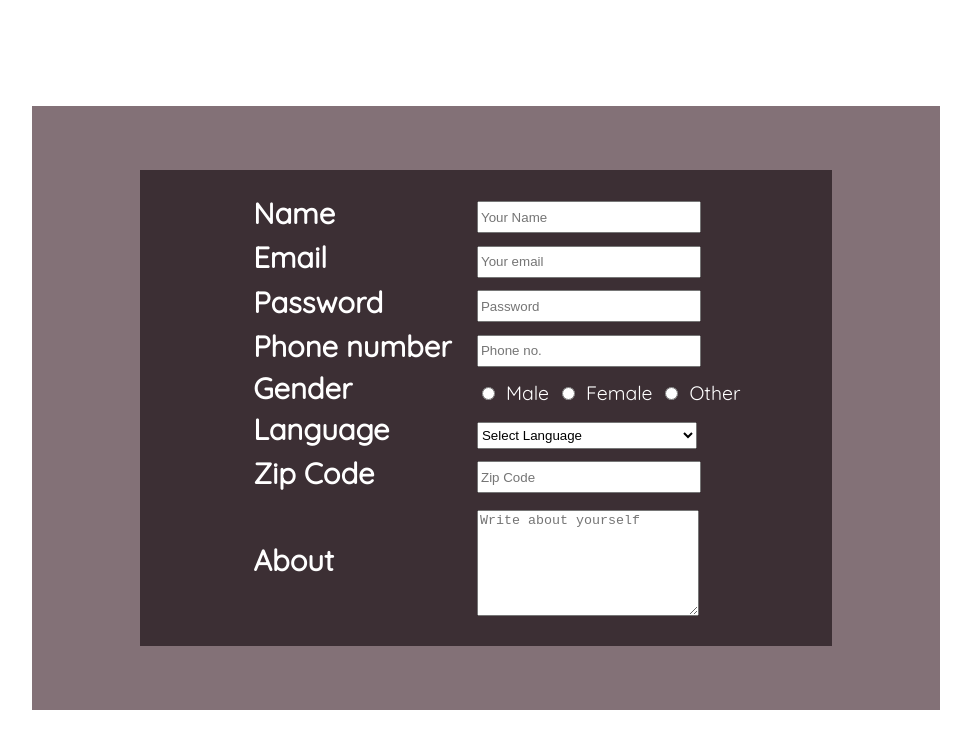
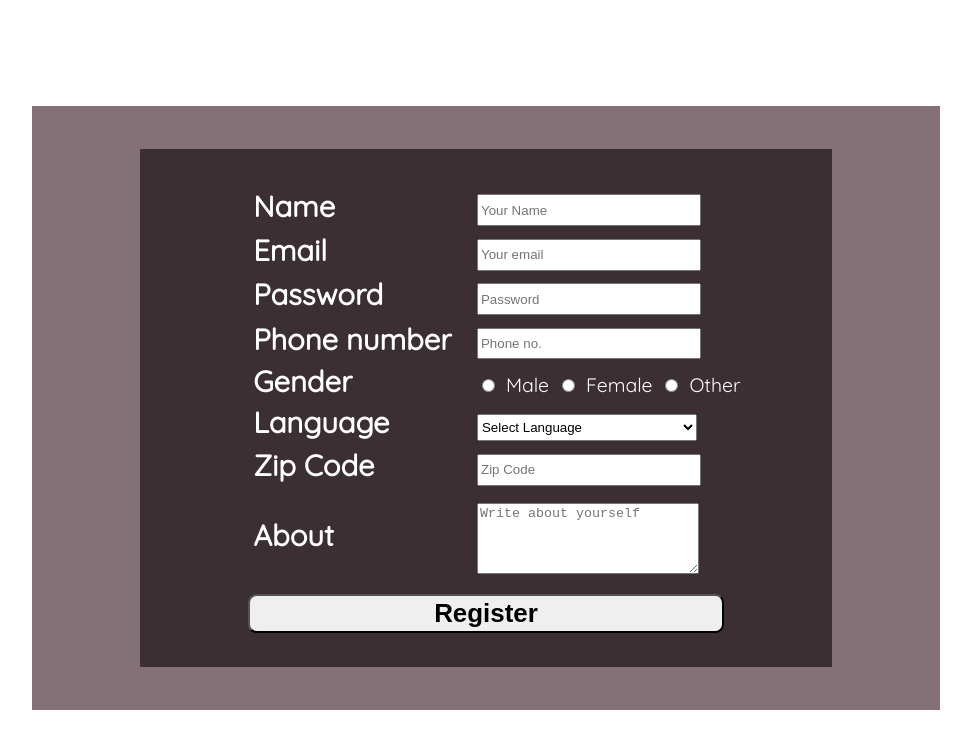
Before and after one commit to ritika-jhanwar/Ethnus-Internship, a plain HTML site: page CSS/task-7.html in a window 1280 px wide. Shown: the whole page, without its empty margins (162-1133 px from the left). Drawn offline with Linux system fonts and the light colour scheme.

Commit message:
Task-7 completed

```diff
--- a/CSS/task-7.css
+++ b/CSS/task-7.css
@@ -20,7 +20,7 @@ body{
 
 }
 .container-2{
-    height: 22rem;
+    height: 24rem;
     width: 32rem;
     background-color: #3c2f34;
     display: flex;
@@ -28,13 +28,14 @@ body{
     justify-content: center;
     align-items: center;
     color: white;
+    padding: 0px;
 }
-
 
 label{
     padding-inline: 1rem;
     padding-block: 0.2rem;
 }
+
 input[type=text],
 input[type=email],
 input[type=tel],
@@ -42,3 +43,11 @@ input[type=password]{
     width: 10rem;
     height: 1.2rem;
 }
+
+button{
+    height: 1.8rem;
+    width: 22rem;
+    font-size: 1.2rem;
+    margin-top: 0.5rem;
+    border-radius: 0.4rem;
+}
--- a/CSS/task-7.html
+++ b/CSS/task-7.html
@@ -59,10 +59,12 @@
                     </tr>
                     <tr>
                         <td><label for="about"><b>About</b></label></td>
-                        <td><textarea type="text" id="about" name="about" style="width: 10rem; height: 100px; margin-top: 0.6rem;" placeholder="Write about yourself"></textarea></td>
+                        <td><textarea type="text" id="about" name="about" style="width: 10rem; height: 3rem; margin-top: 0.6rem;" placeholder="Write about yourself"></textarea></td>
                     </tr>
+
                 </form>
             </table>
+            <center><button type="submit"><b>Register</b></button></center>
         </div>
     </div>
 </body>
```
